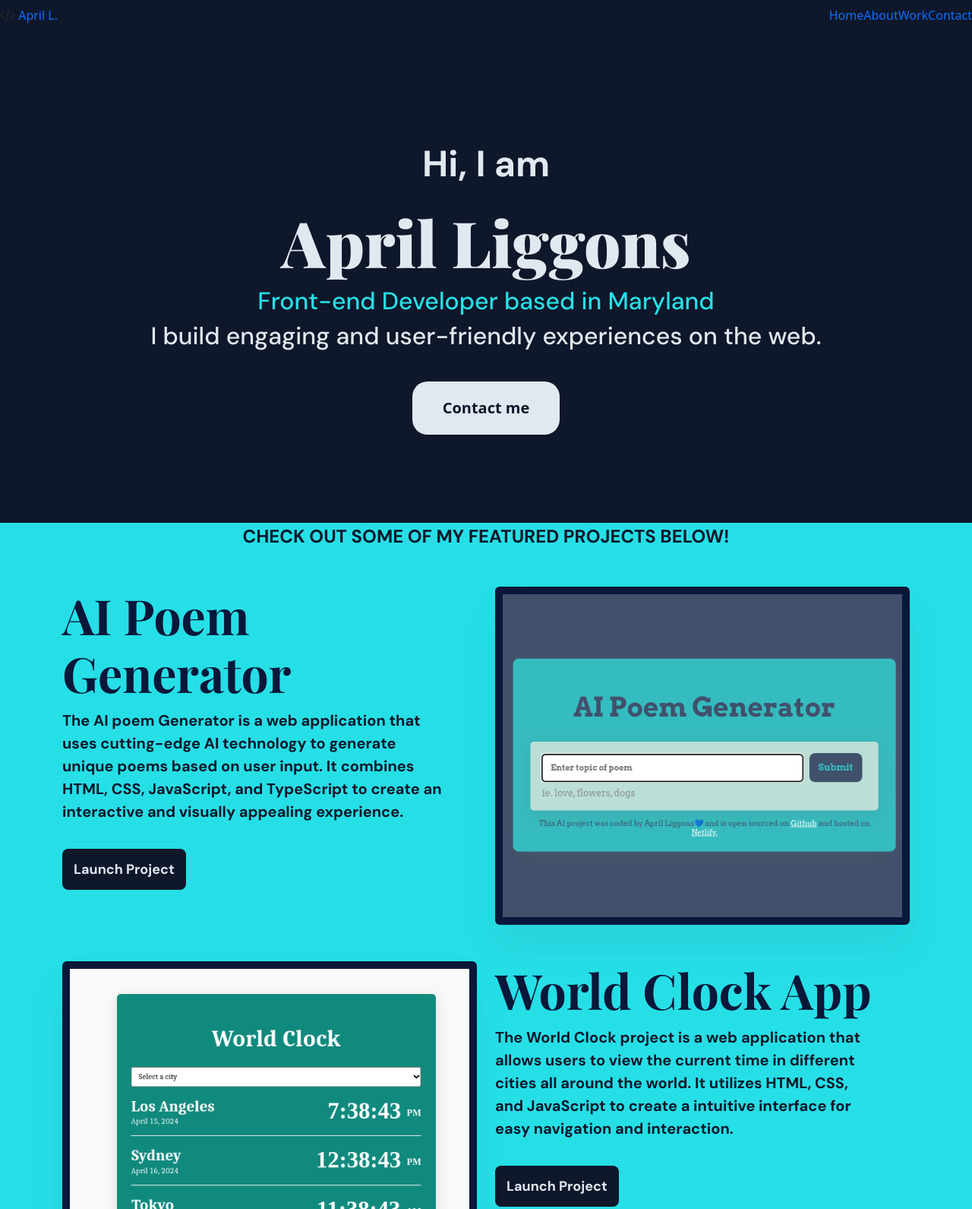
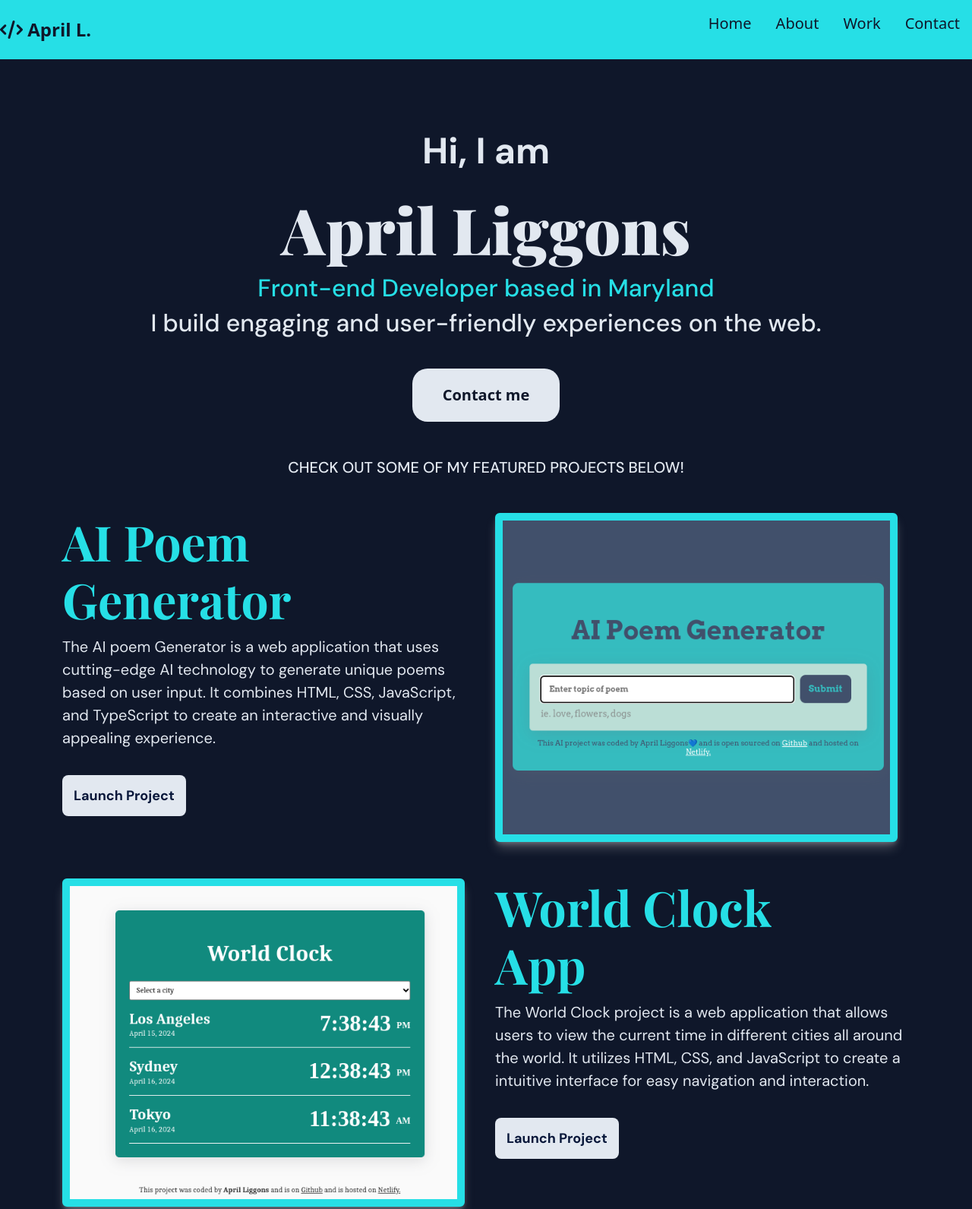
Before and after one commit to Aprilliggons/my-portfolio-project, a plain HTML site: page index.html in a window 1280 px wide. Shown: the top 1591 px of the page at 76% size. Drawn offline with nearby package versions, Linux system fonts and the light colour scheme; a web font is replaced by a local one.

Commit message:
Tweaked CSS and navigation

```diff
--- a/index.html
+++ b/index.html
@@ -35,18 +35,17 @@
   </head>
   <heading>
     <body>
-      <nav class="d-flex justify-content-between sticky-top navbar">
-        <div class="logo d-none d-md-block">
-          <i class="fa-solid fa-code"></i>
-          <a href="/">April L.</a>
+      <nav class="d-flex justify-content-between sticky-top">
+        <div class="d-none d-md-block logo">
+          <i class="fa-solid fa-code"></i> April L.
         </div>
-        <div class="d-flex menu">
-          <div class="d-flex text-sm-right menu-links">
-            <a href="/">Home</a>
-            <a href="/about.html">About</a>
-            <a href="/work.html">Work</a>
-            <a href="/contact.html">Contact</a>
-          </div>
+        <div class="menu">
+          <ul class="d-flex">
+            <li><a href="/">Home</a></li>
+            <li><a href="/about.html">About</a></li>
+            <li><a href="/work.html">Work</a></li>
+            <li><a href="/contact.html">Contact</a></li>
+          </ul>
         </div>
       </nav>
       <div class="homepage">
@@ -58,16 +57,16 @@
         <h2 class="text-center">
           I build engaging and user-friendly experiences on the web.
         </h2>
-        <div class="navigation-links mb-5">
+        <div class="navigation-links">
           <a href="/contact.html" class="btn btn-primary">Contact me</a>
         </div>
       </div>
-      <div class="skills-background">
-        <p class="text-center text-uppercase mt-5 skills-section">
+      <div class="mb-5 skills-background">
+        <h2 class="text-center text-uppercase fs-5 fw-5 mt-5 mb-5">
           Check out some of my featured projects below!
-        </p>
+        </h2>
         <div class="container">
-          <div class="row mt-5">
+          <div class="row">
             <div class="col-6">
               <h2 class="project-name">AI Poem Generator</h2>
               <p class="project-description">
@@ -99,7 +98,10 @@
               />
             </div>
             <div class="col-6 mb-5">
-              <h2 class="project-name">World Clock App</h2>
+              <h2 class="project-name">
+                World Clock
+                <div>App</div>
+              </h2>
               <p class="project-description">
                 The World Clock project is a web application that allows users
                 to view the current time in different cities all around the
--- a/style/portfolio.css
+++ b/style/portfolio.css
@@ -11,10 +11,6 @@ body {
   background-color: var(--primary-color);
 }
 
-.contact-me-page,
-.about-section {
-  background-color: var(--primary-color);
-}
 h1 {
   font-family: "Playfair Display", serif;
   font-weight: 900;
@@ -30,31 +26,36 @@ h2 {
 
 a {
   text-decoration: none;
+  font-size: 20px;
+  color: var(--primary-color);
 }
 
-.menu-links a:hover {
-  color: white;
-  transition: all 100ms ease-in-out;
+nav {
+  align-items: center;
+  background-color: var(--other-color);
+  color: var(--primary-color);
 }
 
-.homepage {
-  background-color: var(--primary-color);
-  padding-bottom: 20px;
+li {
+  list-style: none;
+  margin: 16px;
+}
+
+.logo {
+  font-size: 24px;
+  font-weight: bold;
 }
 .homepage p,
 .contact-info-section {
   font-size: 48px;
   font-weight: bold;
-  margin: 140px;
+  margin: 85px;
 }
 
 .job-title {
   color: var(--other-color);
 }
 
-.portrait {
-  width: 300px;
-}
 .navigation-links {
   display: flex;
   margin-top: 40px;
@@ -77,37 +78,31 @@ a {
   color: var(--other-color);
   transform: translateY(-5px);
 }
+
 .skills-section {
-  background-color: var(--other-color);
-  color: var(--primary-color);
+  color: var(--secondary-color);
   font-family: "DM Sans", sans-serif;
   font-size: 24px;
   font-weight: bold;
 }
-.skills-background {
-  background-color: var(--other-color);
-}
 
 .project-name {
   font-family: "Playfair Display", serif;
-  color: var(--accent-color);
+  color: var(--other-color);
   font-weight: bold;
   font-size: 64px;
-  width: 500px;
 }
 
 .project-description {
   font-family: "DM Sans", sans-serif;
   font-size: 20px;
-  font-weight: bold;
-  color: rgba(15, 23, 42, 1);
-  width: 500px;
+  color: var(--secondary-color);
 }
 
 .primary-link {
   padding: 15px;
-  background-color: var(--primary-color);
-  color: var(--secondary-color);
+  background-color: var(--secondary-color);
+  color: var(--accent-color);
   text-decoration: none;
   font-family: "DM Sans", sans-serif;
   font-size: 18px;
@@ -123,18 +118,16 @@ a {
   transform: translateY(-5px);
 }
 
-.project-photo {
-  box-shadow: 0 30px 50px rgba(65, 58, 100, 0.08);
-  border: 10px solid rgba(8, 23, 58, 1);
+.project-photo,
+.portrait-photo {
+  box-shadow: rgba(211, 210, 210, 0.301) 0px 10px 15px -3px,
+    rgba(211, 210, 210, 0.301) 0px 4px 6px -2px;
+  border: 10px solid var(--other-color);
   border-radius: 8px;
+  width: 530px;
 }
-.portrait-photo {
-  border-radius: 15px;
-  border: 10px solid var(--other-color);
-}
+
 #about-me-heading {
-  width: 600px;
-  text-align: center;
   color: var(--other-color);
   font-family: var(--primary-font);
   font-weight: 500;
@@ -144,6 +137,7 @@ a {
   font-family: var(--secondary-font);
   width: 600px;
 }
+
 .full-name {
   font-weight: bold;
   color: var(--other-color);
@@ -224,7 +218,7 @@ a {
 }
 
 footer {
-  margin: 60px;
+  margin: 30px;
 }
 
 footer .email-link {
@@ -239,8 +233,8 @@ footer .email-link:hover {
 
 footer .social-links a {
   margin: 0 20px;
-  color: var(--secondary-color);
-  background: var(--primary-color);
+  color: var(--primary-color);
+  background: var(--secondary-color);
   padding: 10px 14px;
   border-radius: 50%;
   font-size: 18px;
@@ -248,6 +242,6 @@ footer .social-links a {
 }
 
 footer .social-links a:hover {
-  color: white;
-  background: var(--secondary-color);
+  color: var(--secondary-color);
+  background: var(--accent-color);
 }
```
Also changed, not shown: about.html (+30 -13 lines), contact.html (+11 -12 lines), work.html (+38 -23 lines).
